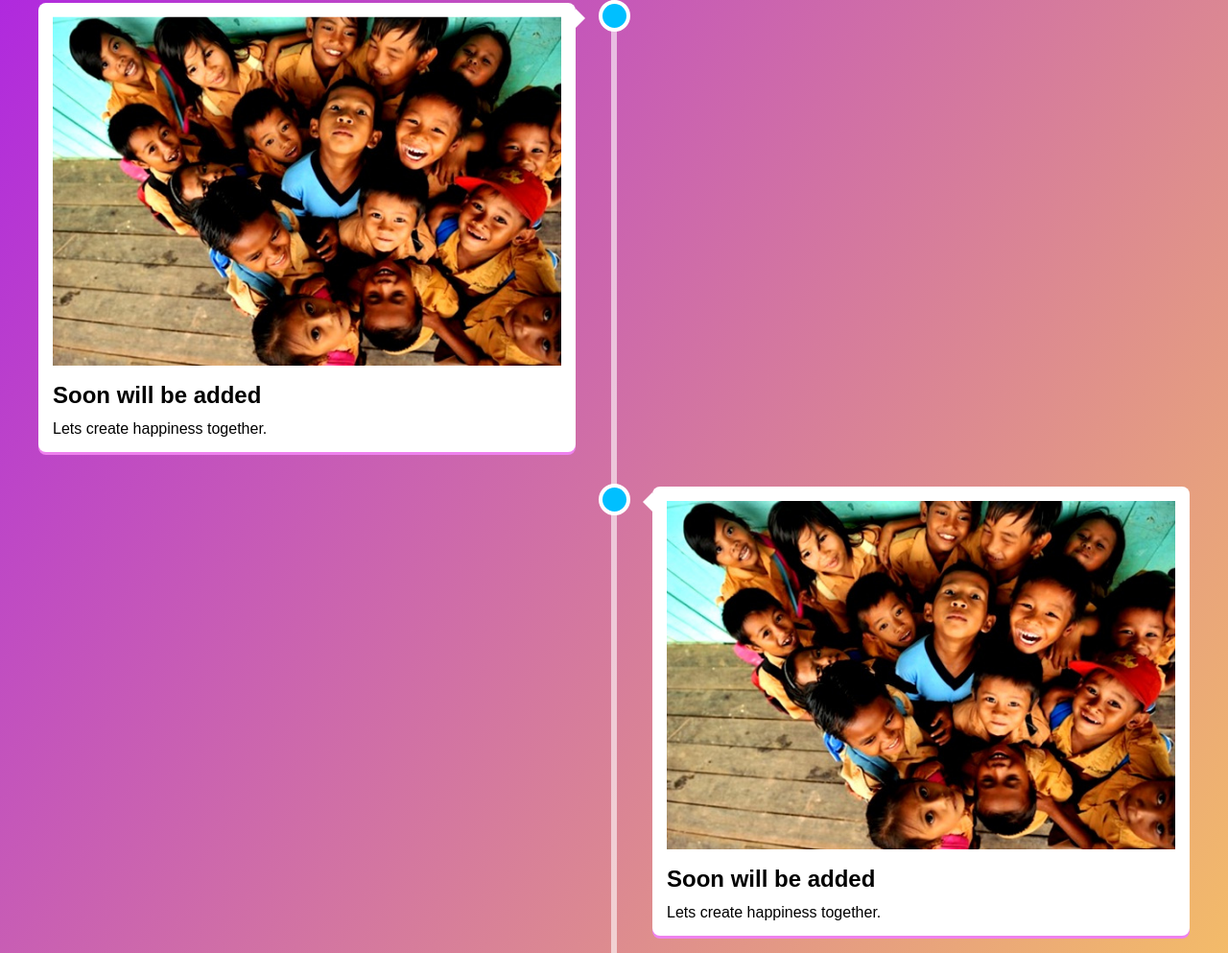
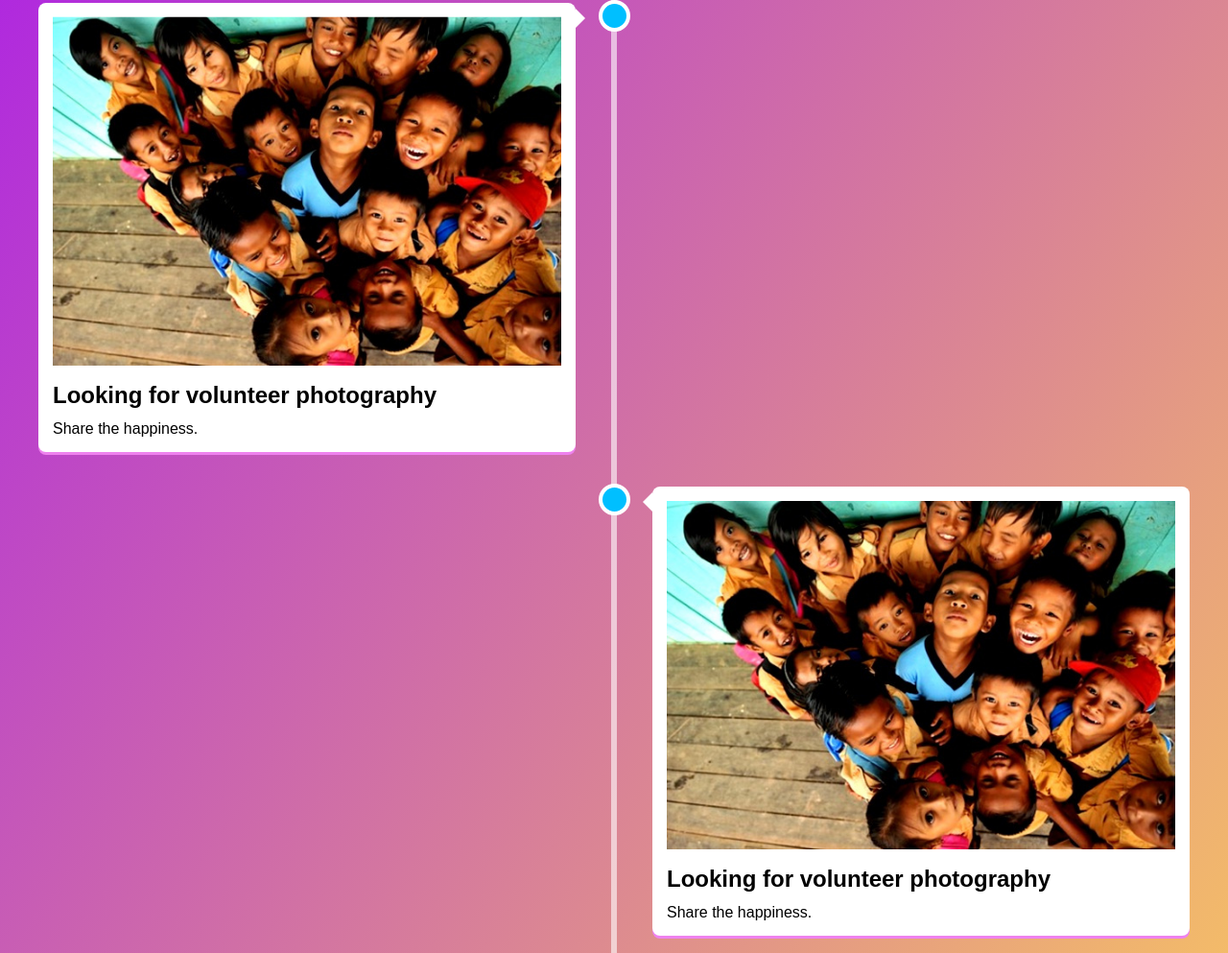
Before and after one commit to XimpanOfficial/ximpan, a plain HTML site: page index.html in a window 1280 px wide. Shown: the part 782-1775 px from the top of the page at 96% size. Drawn offline with Linux system fonts and the light colour scheme; a web font is replaced by a local one.

Commit message:
Update index.html

```diff
--- a/index.html
+++ b/index.html
@@ -441,8 +441,8 @@ THE SOFTWARE IS PROVIDED “AS IS”, WITHOUT WARRANTY OF ANY KIND, EXPRESS OR I
 	      <img class="image" src="tl.jpg" alt="Thumbnail">
 	    </a>
 	  </p>
-	  <h2 class="article" id="title">Soon will be added</h2>
-	  <p class="article">Lets create happiness together.</p>
+	  <h2 class="article" id="title">Looking for volunteer photography</h2>
+	  <p class="article">Share the happiness.</p>
           </p>
 	</div>
       </div>
@@ -453,8 +453,8 @@ THE SOFTWARE IS PROVIDED “AS IS”, WITHOUT WARRANTY OF ANY KIND, EXPRESS OR I
 	      <img class="image" src="tl.jpg" alt="Thumbnail">
 	    </a>
 	  </p>
-	  <h2 class="article">Soon will be added</h2>
-	  <p class="article">Lets create happiness together.</p>
+	  <h2 class="article">Looking for volunteer photography</h2>
+	  <p class="article">Share the happiness.</p>
 	</div>
       </div>
     </div>
```
